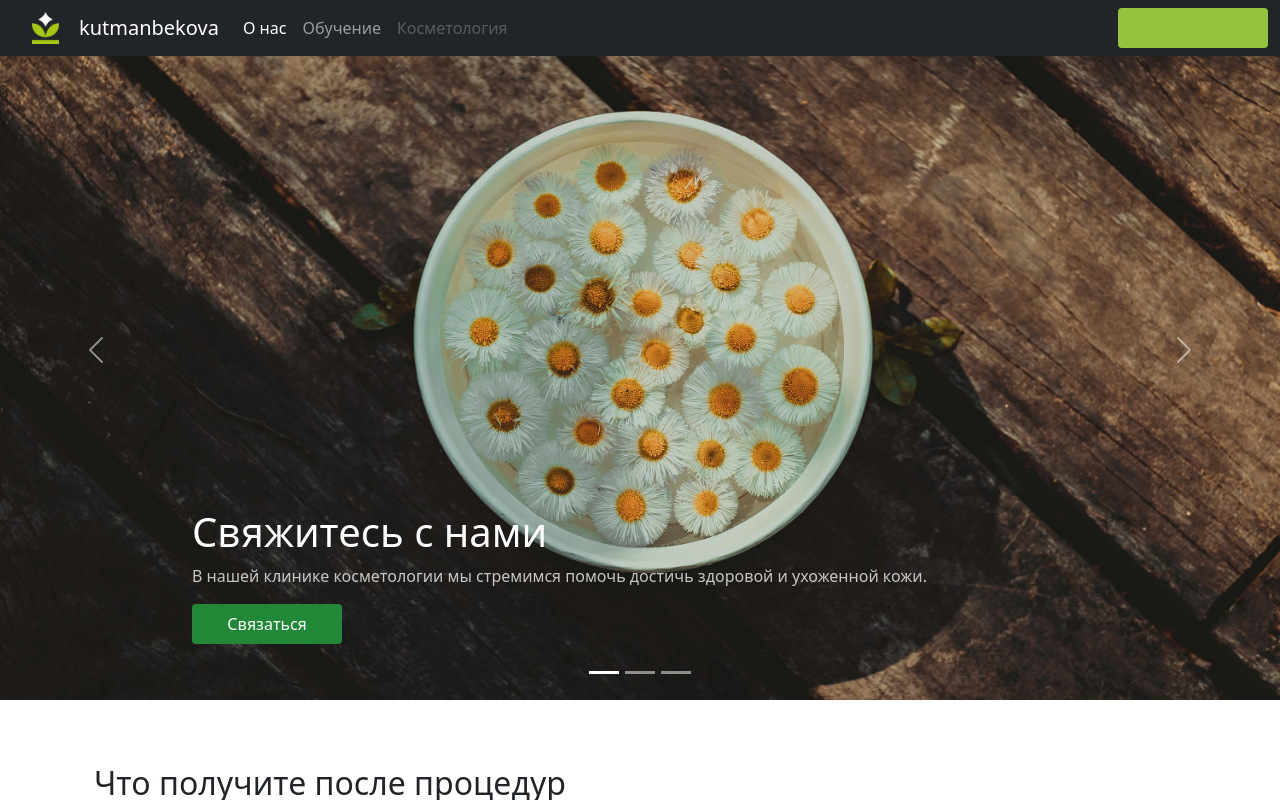
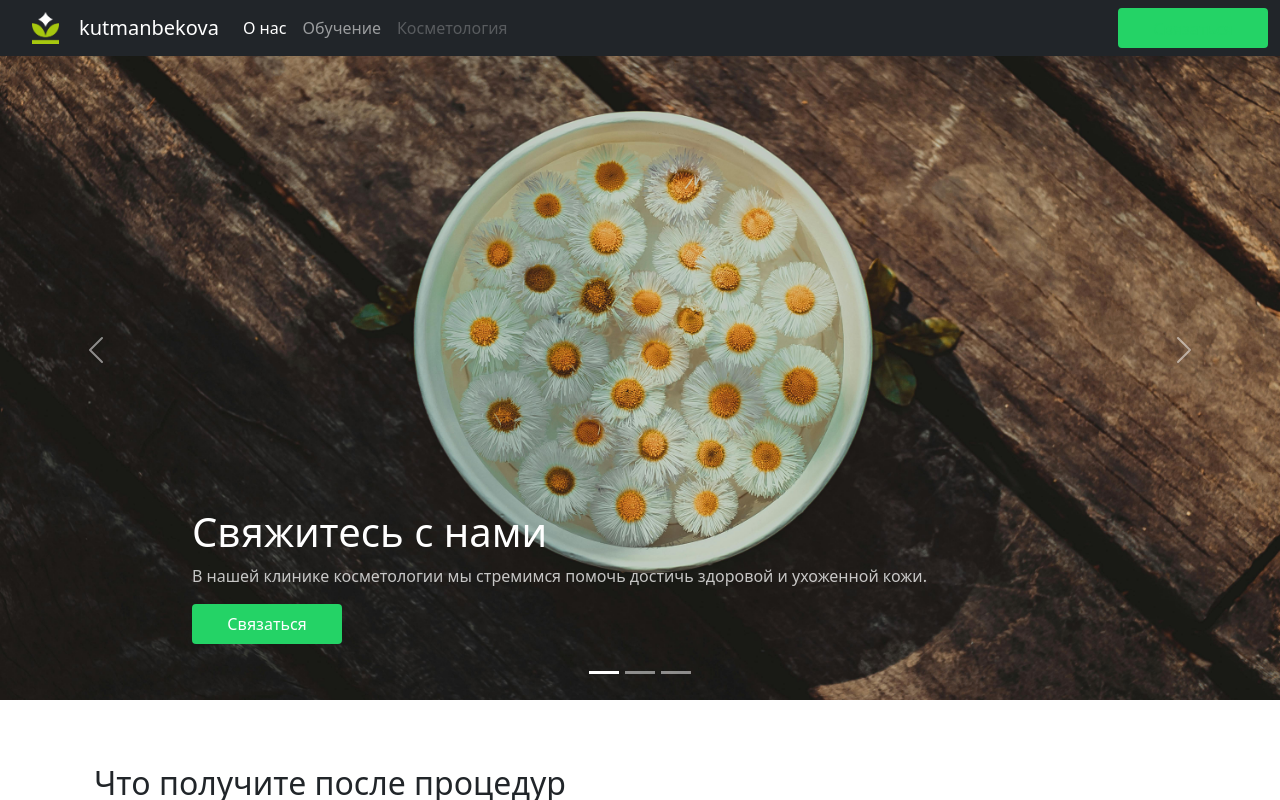
Before and after one commit to erlan2332/kutmanbekova_kosmetology, a React (Create React App) app: page / in a window 1280 px wide. In both pictures the pointer is over the link 1193 px from the left and 28 px from the top of the page. Shown: the top 800 px of the page. Built offline with nearby package versions, Linux system fonts and the light colour scheme; no server answers.

Commit message:
Обновление цветов сайта

```diff
--- a/src/components/carousel_button/buttons.css
+++ b/src/components/carousel_button/buttons.css
@@ -36,5 +36,5 @@
     top: 20px;
     left: 80px;
     font-weight: bold;
-    color: #95C43E;
+    color: #24D366;
 }
--- a/src/components/info/info.css
+++ b/src/components/info/info.css
@@ -55,6 +55,7 @@
     font-family: Arial, Helvetica, sans-serif;
     font-weight: bold;
     font-size: 26px;
+    margin-top: 30px;
   }
 
   .day {
--- a/src/components/info/info.js
+++ b/src/components/info/info.js
@@ -59,6 +59,7 @@ class AppointmentScheduler extends Component {
     return (
       <div className="appointment-container_2">
         <div className='checking'>Записаться на прием</div>
+        <div className='rec_date_info'>
         <div className="current-date">
           <span className="day">{dayNamesShort[currentDate.getDay()]}</span>
           <span className="date">{formattedDate}</span>
@@ -77,6 +78,7 @@ class AppointmentScheduler extends Component {
               </button>
             </div>
           ))}
+        </div>
         </div>
         <Modal show={showModal} onHide={() => this.setState({ showModal: false })}>
           <Modal.Header closeButton>
--- a/src/components/section1/section1.css
+++ b/src/components/section1/section1.css
@@ -26,11 +26,11 @@
 }
 
 .btn.btn-outline-success.ert_kuma_2 {
-    background-color: #95C43E;
+    background-color: #24D366;
 }
 
 .btn.btn-outline-success.ert_kuma_2:hover {
     background-color: #212529;
-    border: solid #95C43E;
-    color: #95C43E;
+    border: solid #24D366;
+    color: #24D366;
 }
--- a/src/components/social_media/social_media.css
+++ b/src/components/social_media/social_media.css
@@ -37,7 +37,7 @@
     border: none;
     border-radius: 0.25rem;
     color: #fff;
-    background-color: #218838;
+    background-color: #24D366;
     text-decoration: none;
     transition: background-color 0.3s ease;
     margin-left: auto; /* Располагаем кнопку вправо */
@@ -45,8 +45,8 @@
 
 .btn:hover {
     background-color: rgba(255, 255, 255, 0);
-    border: solid 2px #218838;
-    color: #218838;
+    border: solid 2px #24D366;
+    color: #24D366;
     font-size: 1rem;
 }
 
```
